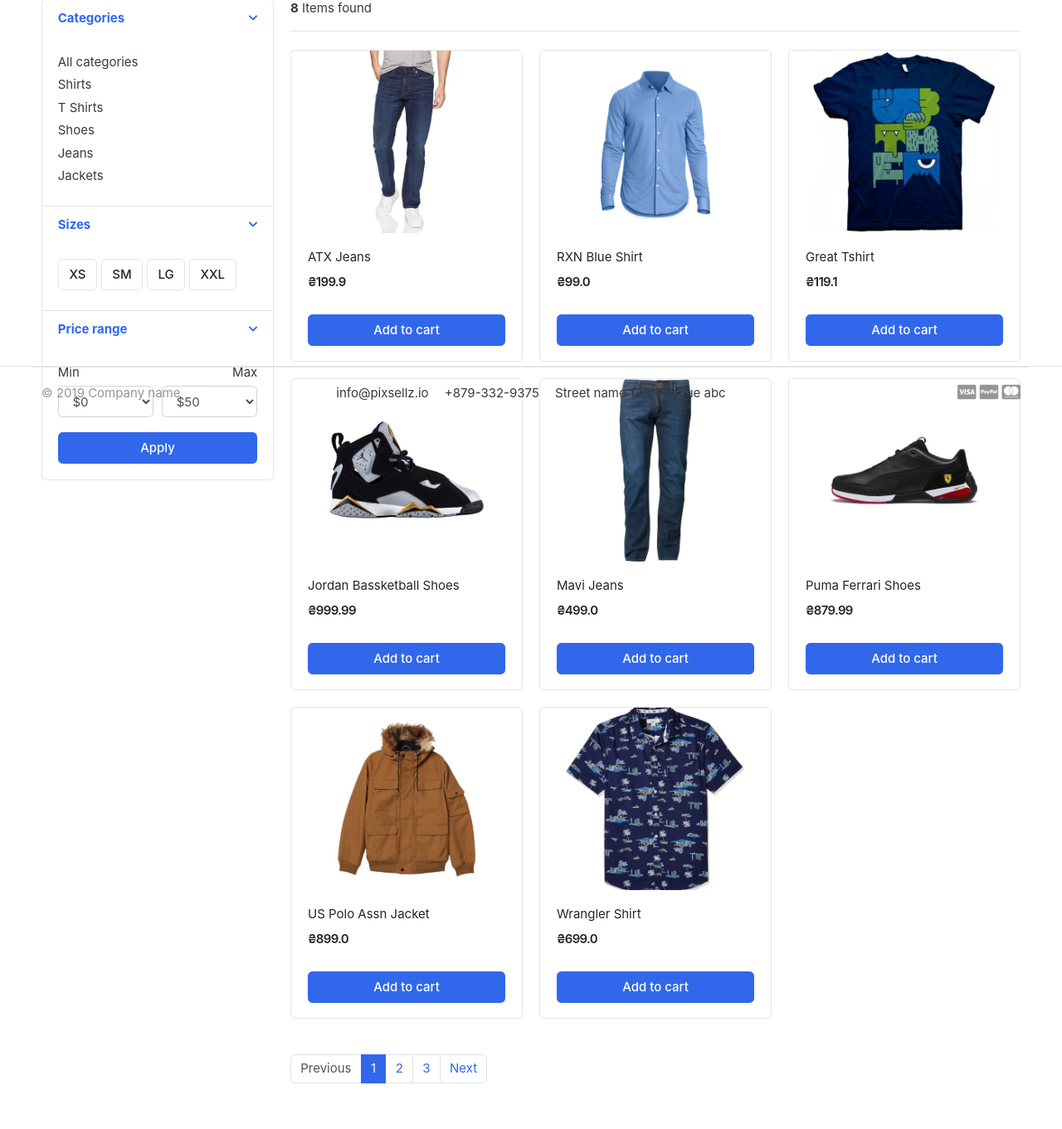
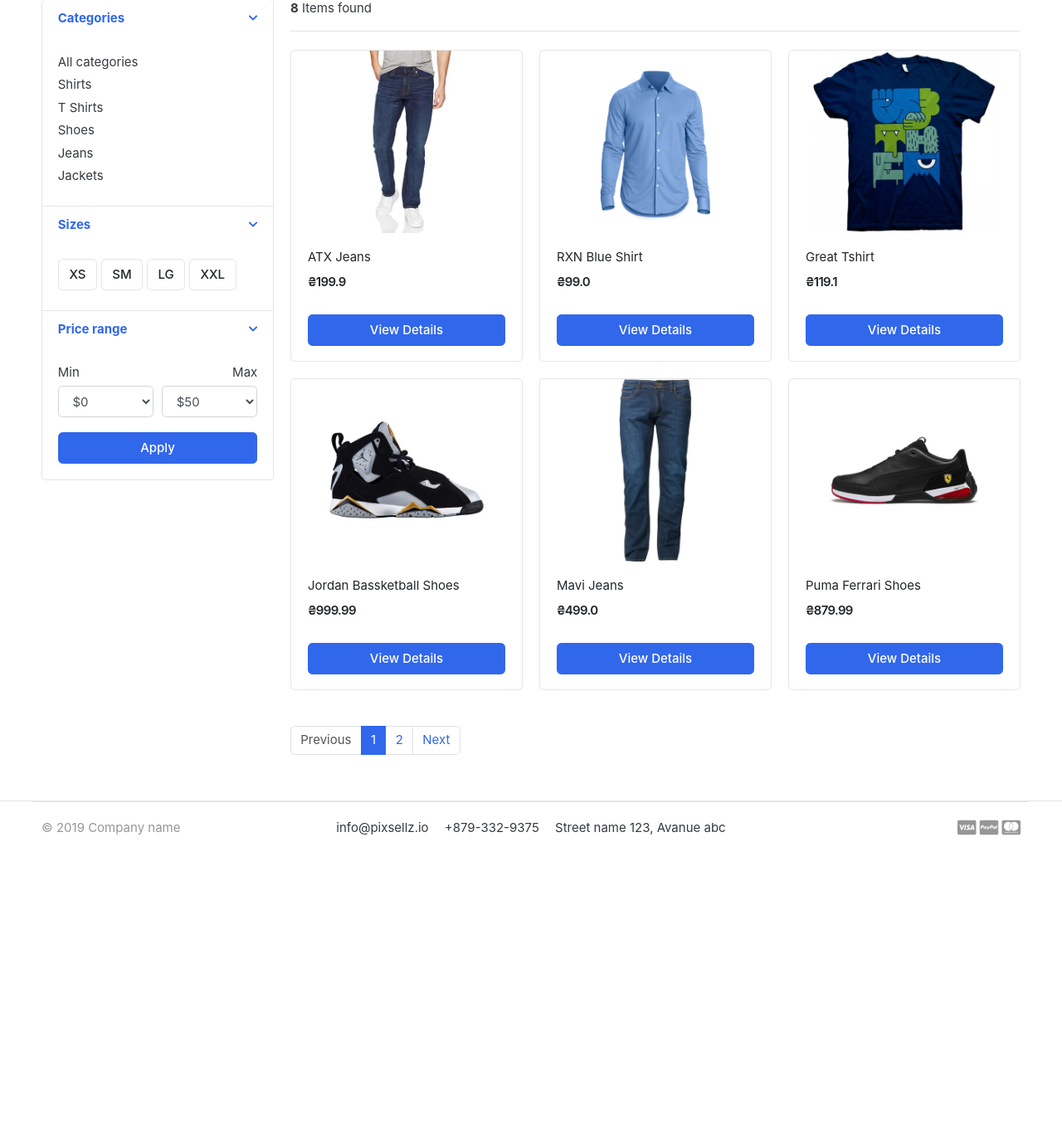
Before and after one commit to ilkravchenko/GreatKart-Ecommerce, a Django app: page /store/ in a window 1280 px wide. Shown: the part 295-1656 px from the top of the page at 83% size. After the commit the page ends 1302 px from the top, so only its background shows below. Run offline with Django 4.2, Linux system fonts and the light colour scheme; data comes from the database, SQL or seed files in the repository; both versions use the stored data as it was after the commit; some libraries are stand-ins or nearby versions; some web fonts are replaced.

Commit message:
Make pagination functionality

```diff
--- a/store/templates/store/store.html
+++ b/store/templates/store/store.html
@@ -142,7 +142,12 @@
                             <span class="price">₴{{ product.price }}</span>
                         </div> <!-- price-wrap.// -->
                     </div>
-                    <a href="{% url 'add_cart' product.id %}" class="btn btn-block btn-primary">Add to cart </a>
+                    {% if product.stock <= 0 %}
+                        <a href="{{ product.get_url }}" class="btn btn-block btn-primary">View Details </a>
+                        <!-- <p class="text-muted small">Out of stock</p> -->
+                    {% else %}
+                        <a href="{{ product.get_url }}" class="btn btn-block btn-primary">View Details </a>
+                    {% endif %}
                 </figcaption>
             </figure>
         </div> <!-- col.// -->
@@ -151,13 +156,29 @@
 
 
     <nav class="mt-4" aria-label="Page navigation sample">
-      <ul class="pagination">
-        <li class="page-item disabled"><a class="page-link" href="#">Previous</a></li>
-        <li class="page-item active"><a class="page-link" href="#">1</a></li>
-        <li class="page-item"><a class="page-link" href="#">2</a></li>
-        <li class="page-item"><a class="page-link" href="#">3</a></li>
-        <li class="page-item"><a class="page-link" href="#">Next</a></li>
-      </ul>
+        {% if products.has_other_pages %}
+            <ul class="pagination">
+                {% if products.has_previous %}
+                <li class="page-item"><a class="page-link" href="?page={{ products.previous_page_number }}">Previous</a></li>
+                {% else %}
+                <li class="page-item disabled"><a class="page-link" href="#">Previous</a></li>
+                {% endif %}
+
+                {% for i in products.paginator.page_range %}
+                    {% if products.number == i %}
+                        <li class="page-item active"><a class="page-link" href="#">{{ i }}</a></li>
+                    {% else %}
+                        <li class="page-item"><a class="page-link" href="?page={{ i }}">{{ i }}</a></li>
+                    {% endif %}
+                {% endfor %}
+
+                {% if products.has_next %}
+                    <li class="page-item"><a class="page-link" href="?page={{ products.next_page_number }}">Next</a></li>
+                {% else %}
+                    <li class="page-item disabled"><a class="page-link" href="#">Next</a></li>
+                {% endif %}
+            </ul>
+        {% endif %}
     </nav>
 
         </main> <!-- col.// -->
--- a/store/views.py
+++ b/store/views.py
@@ -3,6 +3,7 @@
 from category.models import Category
 from carts.views import _cart_id
 from carts.models import CartItem
+from django.core.paginator import EmptyPage, PageNotAnInteger, Paginator
 
 
 # Create your views here.
@@ -13,13 +14,22 @@
     if category_slug != None:
         categories = get_object_or_404(Category, slug=category_slug)
         products = Product.objects.filter(category=categories, is_available=True)
+
+        paginator = Paginator(products, 1)
+        page = request.GET.get('page')
+        paged_products = paginator.get_page(page)
+
         product_count = products.count()
     else:
         products = Product.objects.all().filter(is_available=True)
+        paginator = Paginator(products, 6)
+        page = request.GET.get('page')
+        paged_products = paginator.get_page(page)
+
         product_count = products.count()
 
     context = {
-        'products': products,
+        'products': paged_products,
         'product_count': product_count,
     }
 
--- a/templates/includes/footer.html
+++ b/templates/includes/footer.html
@@ -1,7 +1,7 @@
 {% load static %}
 
 <!-- ========================= FOOTER ========================= -->
-<footer class="section-footer border-top" style="position:fixed; left:0; bottom:0; width:100%;">
+<footer class="section-footer border-top">
 	<div class="container">
 		<section class="footer-bottom border-top row">
 			<div class="col-md-2">
```
Also changed, not shown: db.sqlite3.
